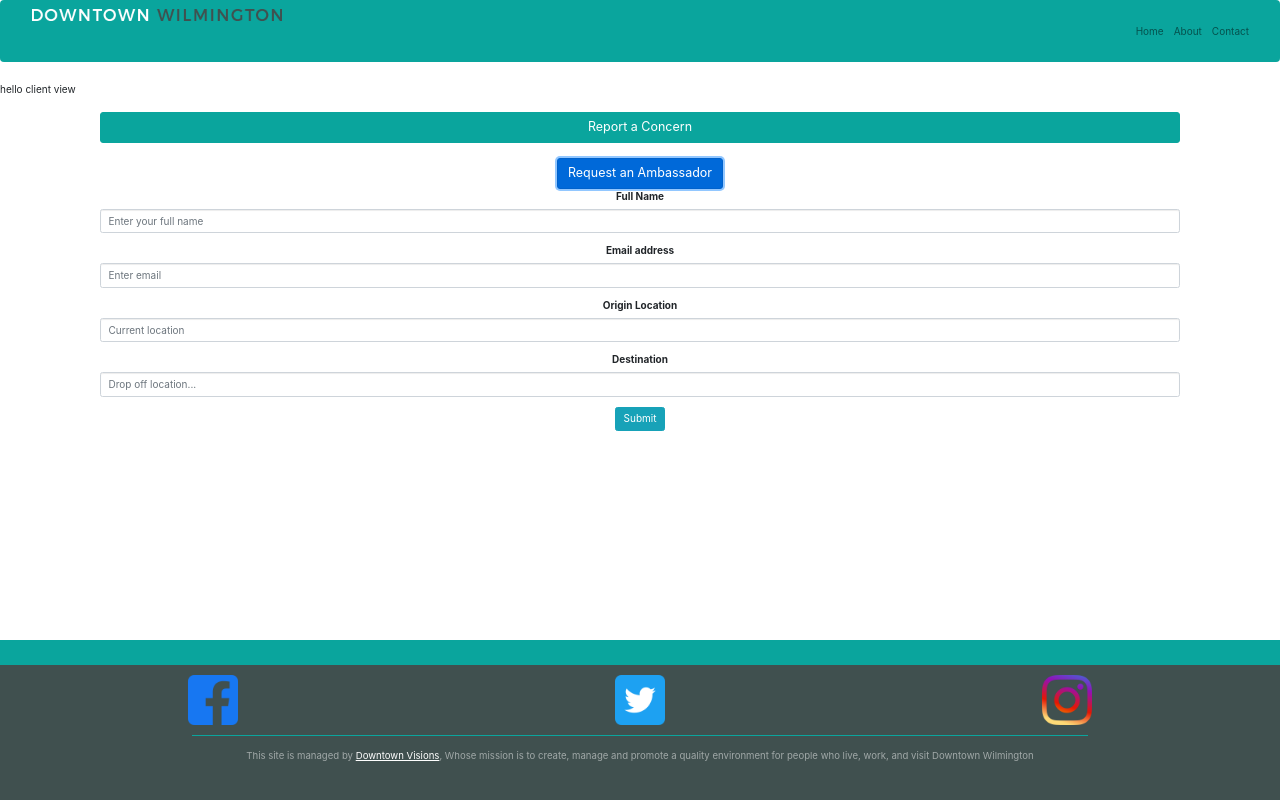
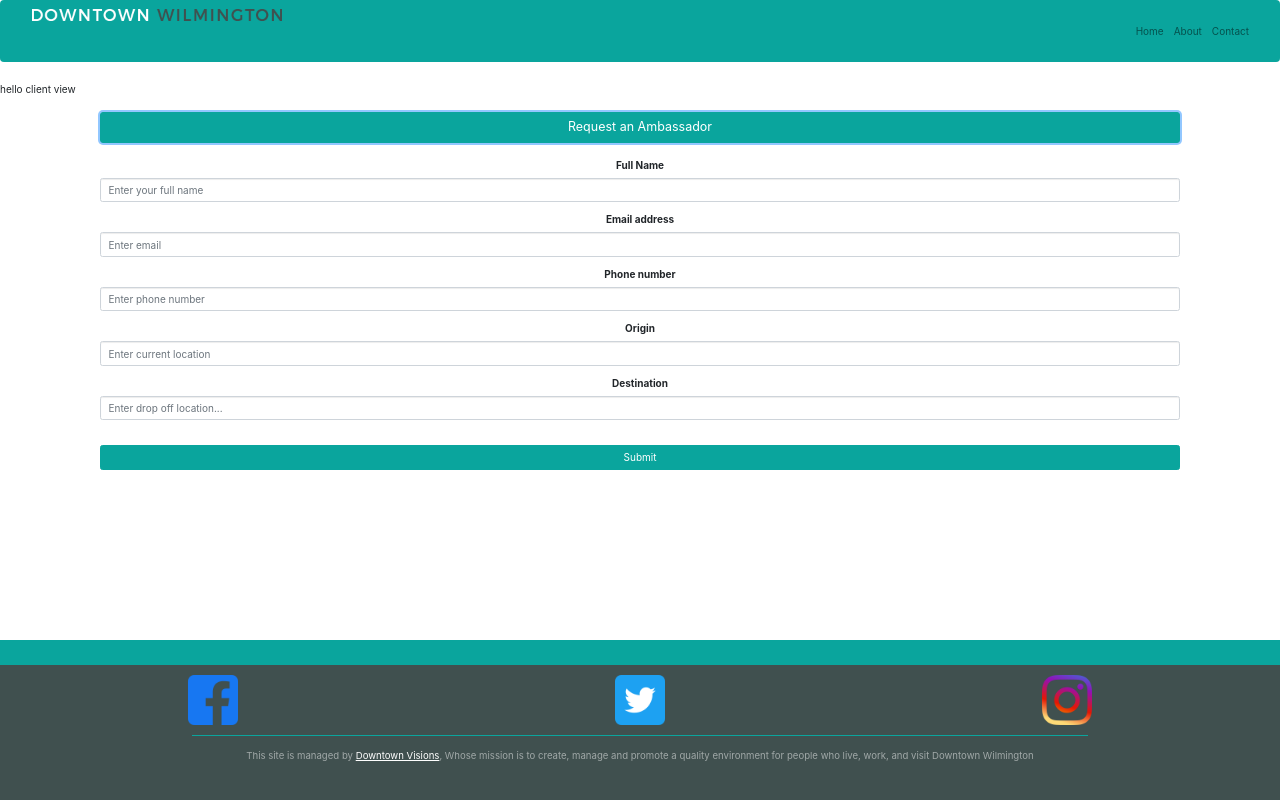
Before and after one commit to davidtrom/DTVClient, an Angular app: page / in a window 1280 px wide. Both pictures are taken after a click on the button "Request an Ambassador". Built offline with nearby package versions, Linux system fonts and the light colour scheme.

Commit message:
connect request an ambassador to home view

```diff
--- a/src/app/clientView/components/report-a-concern/report-a-concern.component.html
+++ b/src/app/clientView/components/report-a-concern/report-a-concern.component.html
@@ -1,6 +1,8 @@
-<!-- <div id = "imageContainer">
+<button type="button" class="btn btn-primary btn-lg">Report a Concern</button>
+
+<div id = "imageContainer">
     <img src="../../../../assets/images/DTVMainStLogo.png" alt="Logo" class="responsive">
-</div> -->
+</div>
 
   <div class="container" style="text-align:center; ">
       <div class="box" style="margin-top: 15px; width: 370px; display:inline-block; ">
--- a/src/app/clientView/components/request-ambassador/request-ambassador.component.css
+++ b/src/app/clientView/components/request-ambassador/request-ambassador.component.css
@@ -0,0 +1,9 @@
+.btn {
+    width: 100%;
+    margin-top: 15px;
+    margin-bottom: 15px;
+    overflow: hidden;
+    background-color: #0aa59d;
+    border-color: #0aa59d;
+
+}
--- a/src/app/clientView/components/request-ambassador/request-ambassador.component.html
+++ b/src/app/clientView/components/request-ambassador/request-ambassador.component.html
@@ -1,6 +1,7 @@
 <button type="button" class="btn btn-primary btn-lg" (click)="displayRequestForm()">Request an Ambassador</button>
 
 <form *ngIf="!newRequestFormIsCollapsed">
+
     <div class="form-group">
       <label for="fullname">Full Name</label>
       <input class="form-control" id="fullname" placeholder="Enter your full name">
@@ -9,17 +10,23 @@
     <div class="form-group">
         <label for="email">Email address</label>
         <input class="form-control" id="email" placeholder="Enter email">
-      </div>
+    </div>
 
     <div class="form-group">
-      <label for="origin">Origin Location</label>
-      <input class="form-control" id="origin" placeholder="Current location">
+        <label for="phone">Phone number</label>
+        <input class="form-control" id="phone" placeholder="Enter phone number">
+    </div>
+
+    <div class="form-group">
+      <label for="origin">Origin</label>
+      <input class="form-control" id="origin" placeholder="Enter current location">
     </div>
 
     <div class="form-group">
       <label for="destination">Destination</label>
-      <input class="form-control" id="destination" placeholder="Drop off location...">
+      <input class="form-control" id="destination" placeholder="Enter drop off location...">
     </div>
 
     <button type="submit" class="btn btn-info">Submit</button>
+
   </form>
--- a/src/app/clientView/home-view/home-view.component.html
+++ b/src/app/clientView/home-view/home-view.component.html
@@ -4,11 +4,11 @@ hello client view
     <div class="row"></div>
     <router-outlet name="clientView"></router-outlet>
     <div class="col text-center">
-        <button type="button" class="btn btn-primary btn-lg">Report a Concern</button>
+        <!-- <app-report-a-concern></app-report-a-concern> -->
+
     </div>
     <div class="col text-center">
         <app-request-ambassador></app-request-ambassador>
     </div>
 </div>
-<!-- <app-report-a-concern></app-report-a-concern> -->
 <app-footer></app-footer>
```
